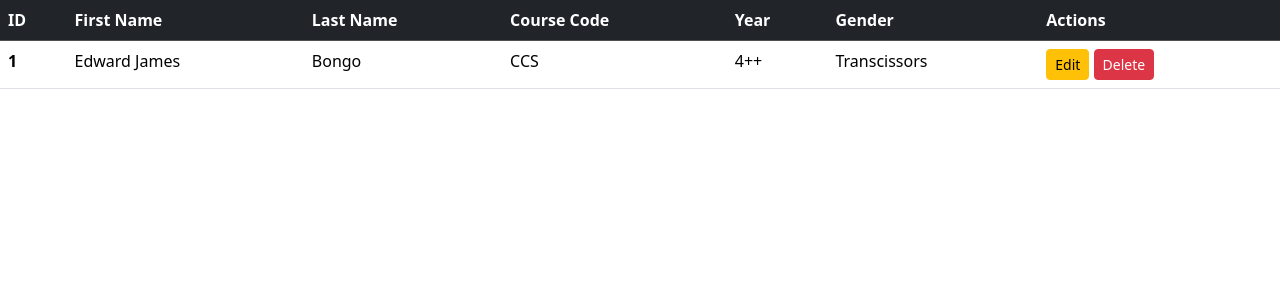
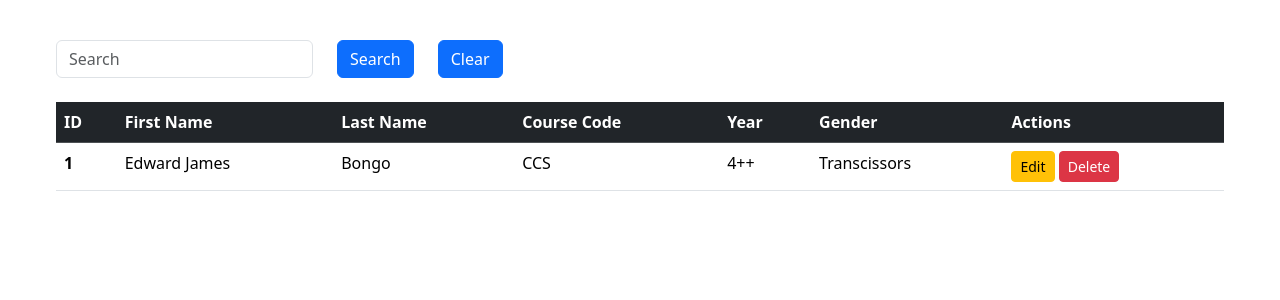
Before and after one commit to EdwardJamesB/ssisweb, a Flask app: page / in a window 1280 px wide. Shown: the part 78-378 px from the top of the page. Run offline with Flask 3, Linux system fonts and the light colour scheme; some libraries are stand-ins or nearby versions.

Commit message:
updated commit

```diff
--- a/app/templates/layout.html
+++ b/app/templates/layout.html
@@ -32,8 +32,20 @@
 </nav>
 </div>
 
-<div class>
-<table class="table">
+<div class="mx-auto p-3" style="width: 1200px ;">
+  <form class="row mt-4" action="" method="">
+    <input type="hidden" name="csrf_token" value="{{ csrf_token() }}">
+    <div class="col-auto">
+      <input type="text" class="form-control" name="Search" placeholder="Search">
+    </div>
+    <div class="col-auto">
+      <button type="submit" class="btn btn-primary">Search</button>
+    </div>
+    <div class="col-auto">
+      <a href="" class="btn btn-primary">Clear</a>
+    </div>
+  </form>
+<table class="table mt-4">
   <thead class="table-dark">
     <tr>
       <th scope="col">ID</th>
```
